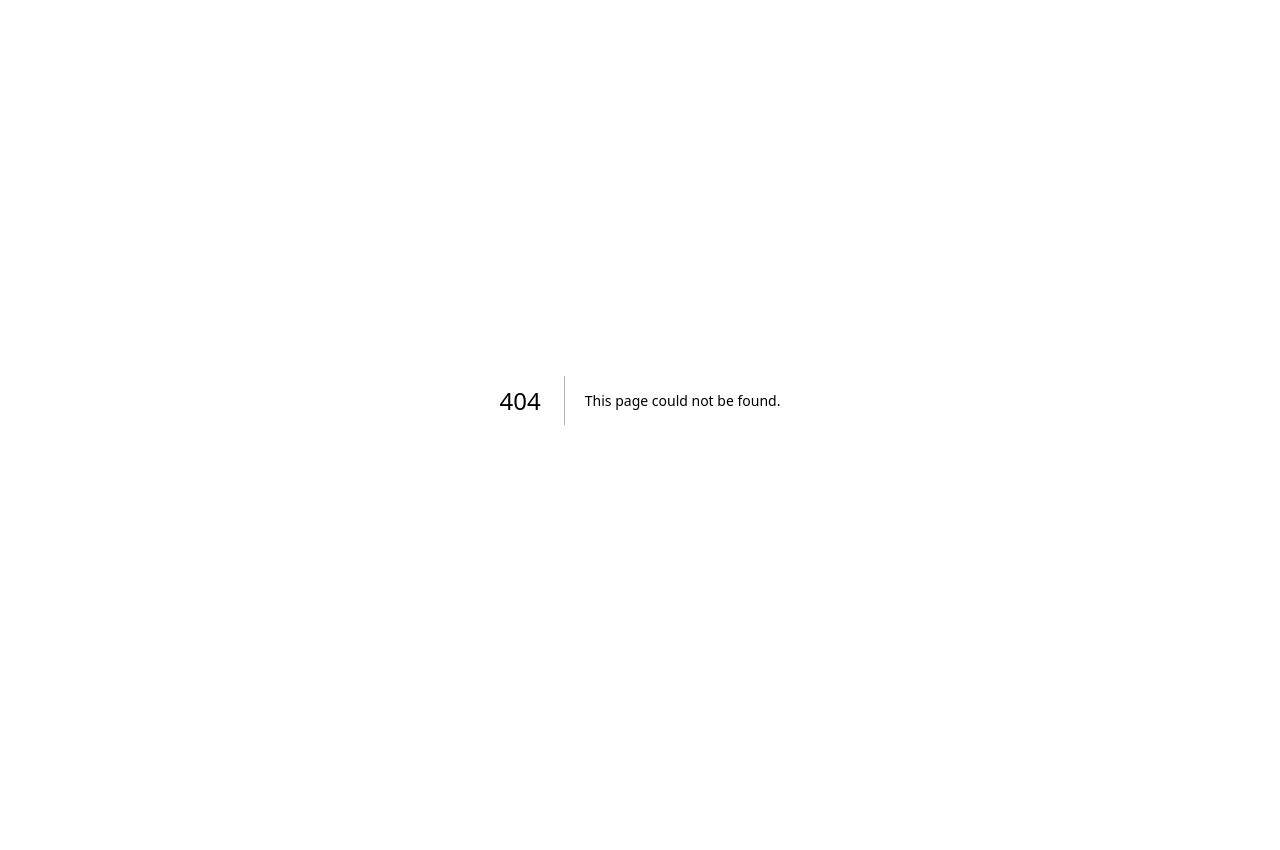
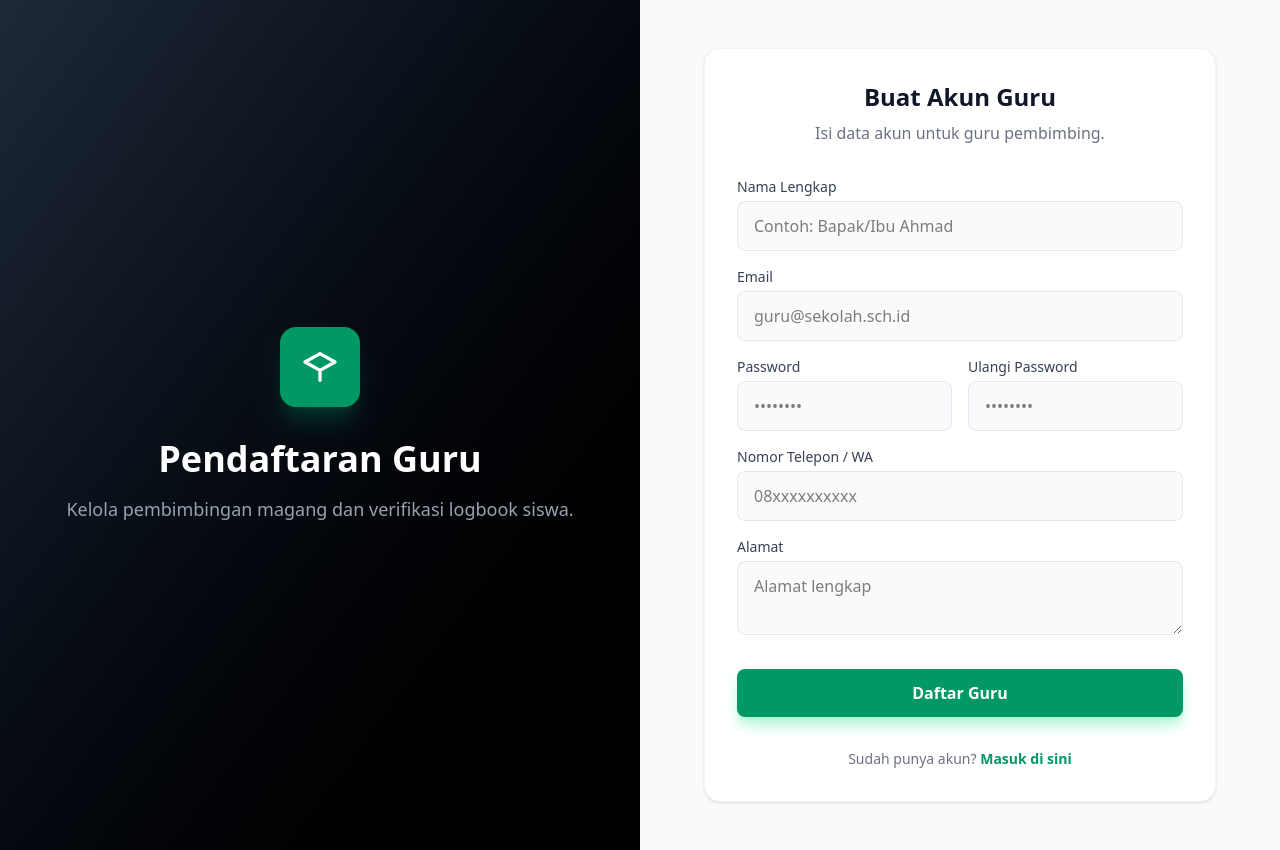
Before and after one commit to rizkipr05/magang-report, a Next.js app: page /register-guru in a window 1280 px wide. Before the commit this address had no page. Before the commit the page ends 800 px from the top, so only its background shows below. Built offline with nearby package versions, Linux system fonts and the light colour scheme.

Commit message:
feat: add register guru

```diff
--- /dev/null
+++ b/src/app/(auth)/register-guru/page.tsx
@@ -0,0 +1,198 @@
+"use client";
+
+import { useState } from "react";
+import { useRouter } from "next/navigation";
+import Link from "next/link";
+
+export default function RegisterGuruPage() {
+  const router = useRouter();
+
+  const [fullName, setFullName] = useState("");
+  const [email, setEmail] = useState("");
+  const [password, setPassword] = useState("");
+  const [confirmPassword, setConfirmPassword] = useState("");
+  const [telepon, setTelepon] = useState("");
+  const [alamat, setAlamat] = useState("");
+
+  const [msg, setMsg] = useState<string | null>(null);
+  const [loading, setLoading] = useState(false);
+
+  async function onSubmit(e: React.FormEvent) {
+    e.preventDefault();
+    setMsg(null);
+    setLoading(true);
+
+    try {
+      if (password !== confirmPassword) {
+        throw new Error("Password tidak cocok");
+      }
+
+      const res = await fetch("/api/auth/register-guru", {
+        method: "POST",
+        headers: { "Content-Type": "application/json" },
+        body: JSON.stringify({
+          full_name: fullName,
+          email,
+          password,
+          confirm_password: confirmPassword,
+          telepon,
+          alamat,
+        }),
+      });
+
+      const data = await res.json();
+
+      if (!res.ok) {
+        setMsg(data.message || "Gagal registrasi");
+        setLoading(false);
+        return;
+      }
+
+      setMsg("Registrasi guru berhasil! Mengarahkan ke login...");
+      setTimeout(() => router.replace("/login"), 1500);
+    } catch (err: any) {
+      setMsg(err.message || "Terjadi error saat mendaftar");
+      setLoading(false);
+    }
+  }
+
+  return (
+    <div className="min-h-screen grid lg:grid-cols-2 bg-gray-50">
+      <div className="hidden lg:flex flex-col justify-center items-center bg-gray-900 text-white p-12 relative overflow-hidden">
+        <div className="absolute inset-0 bg-gradient-to-br from-gray-800 to-black z-0"></div>
+        <div className="relative z-10 text-center max-w-lg">
+          <div className="mb-8 flex justify-center">
+            <div className="w-20 h-20 bg-emerald-600 rounded-2xl flex items-center justify-center shadow-xl shadow-emerald-900/50">
+              <svg
+                className="w-10 h-10 text-white"
+                fill="none"
+                stroke="currentColor"
+                viewBox="0 0 24 24"
+              >
+                <path
+                  strokeLinecap="round"
+                  strokeLinejoin="round"
+                  strokeWidth={2}
+                  d="M12 14l9-5-9-5-9 5 9 5zm0 0v6m0-6l-9-5m9 5l9-5"
+                />
+              </svg>
+            </div>
+          </div>
+          <h1 className="text-4xl font-bold mb-4">Pendaftaran Guru</h1>
+          <p className="text-gray-400 text-lg">
+            Kelola pembimbingan magang dan verifikasi logbook siswa.
+          </p>
+        </div>
+      </div>
+
+      <div className="flex flex-col justify-center items-center p-8 lg:p-12">
+        <div className="w-full max-w-lg bg-white p-8 rounded-2xl shadow-sm border border-gray-100">
+          <div className="text-center mb-8">
+            <h2 className="text-2xl font-bold text-gray-900">Buat Akun Guru</h2>
+            <p className="text-gray-500 mt-2">Isi data akun untuk guru pembimbing.</p>
+          </div>
+
+          <form onSubmit={onSubmit} className="space-y-5">
+            <div className="space-y-4">
+              <div>
+                <label className="block text-sm font-medium text-gray-700 mb-1">Nama Lengkap</label>
+                <input
+                  type="text"
+                  placeholder="Contoh: Bapak/Ibu Ahmad"
+                  value={fullName}
+                  onChange={(e) => setFullName(e.target.value)}
+                  className="w-full px-4 py-3 bg-gray-50 border border-gray-200 rounded-lg focus:ring-2 focus:ring-emerald-500 focus:border-transparent"
+                  required
+                />
+              </div>
+              <div>
+                <label className="block text-sm font-medium text-gray-700 mb-1">Email</label>
+                <input
+                  type="email"
+                  placeholder="guru@sekolah.sch.id"
+                  value={email}
+                  onChange={(e) => setEmail(e.target.value)}
+                  className="w-full px-4 py-3 bg-gray-50 border border-gray-200 rounded-lg focus:ring-2 focus:ring-emerald-500 focus:border-transparent"
+                  required
+                />
+              </div>
+              <div className="grid grid-cols-2 gap-4">
+                <div>
+                  <label className="block text-sm font-medium text-gray-700 mb-1">Password</label>
+                  <input
+                    type="password"
+                    placeholder="••••••••"
+                    value={password}
+                    onChange={(e) => setPassword(e.target.value)}
+                    className="w-full px-4 py-3 bg-gray-50 border border-gray-200 rounded-lg focus:ring-2 focus:ring-emerald-500 focus:border-transparent"
+                    required
+                  />
+                </div>
+                <div>
+                  <label className="block text-sm font-medium text-gray-700 mb-1">Ulangi Password</label>
+                  <input
+                    type="password"
+                    placeholder="••••••••"
+                    value={confirmPassword}
+                    onChange={(e) => setConfirmPassword(e.target.value)}
+                    className="w-full px-4 py-3 bg-gray-50 border border-gray-200 rounded-lg focus:ring-2 focus:ring-emerald-500 focus:border-transparent"
+                    required
+                  />
+                </div>
+              </div>
+              <div>
+                <label className="block text-sm font-medium text-gray-700 mb-1">Nomor Telepon / WA</label>
+                <input
+                  type="text"
+                  placeholder="08xxxxxxxxxx"
+                  value={telepon}
+                  onChange={(e) => setTelepon(e.target.value)}
+                  className="w-full px-4 py-3 bg-gray-50 border border-gray-200 rounded-lg focus:ring-2 focus:ring-emerald-500 focus:border-transparent"
+                />
+              </div>
+              <div>
+                <label className="block text-sm font-medium text-gray-700 mb-1">Alamat</label>
+                <textarea
+                  placeholder="Alamat lengkap"
+                  value={alamat}
+                  onChange={(e) => setAlamat(e.target.value)}
+                  className="w-full px-4 py-3 bg-gray-50 border border-gray-200 rounded-lg focus:ring-2 focus:ring-emerald-500 focus:border-transparent"
+                  rows={2}
+                />
+              </div>
+            </div>
+
+            <div className="pt-2">
+              <button
+                type="submit"
+                disabled={loading}
+                className="w-full py-3 px-4 bg-emerald-600 text-white rounded-lg font-bold hover:bg-emerald-700 transition-colors shadow-lg shadow-emerald-200 disabled:opacity-70 disabled:cursor-not-allowed"
+              >
+                {loading ? "Memproses..." : "Daftar Guru"}
+              </button>
+            </div>
+          </form>
+
+          {msg && (
+            <div
+              className={`mt-6 p-4 rounded-lg text-sm font-medium text-center ${
+                msg.toLowerCase().includes("berhasil")
+                  ? "bg-green-50 text-green-700"
+                  : "bg-red-50 text-red-700"
+              }`}
+            >
+              {msg}
+            </div>
+          )}
+
+          <p className="mt-8 text-center text-sm text-gray-500">
+            Sudah punya akun?{" "}
+            <Link href="/login" className="text-emerald-600 font-bold hover:underline">
+              Masuk di sini
+            </Link>
+          </p>
+        </div>
+      </div>
+    </div>
+  );
+}
```
